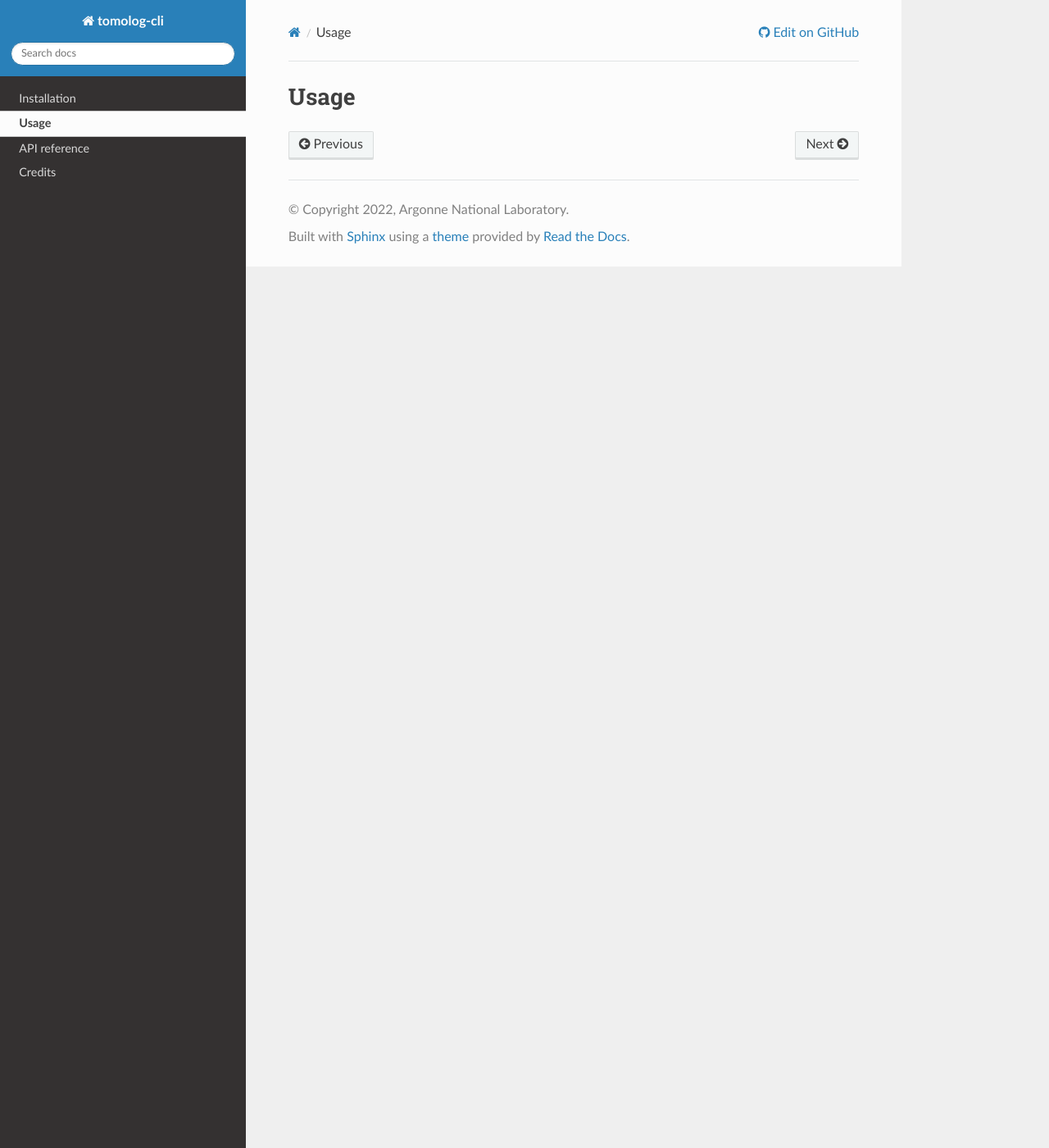
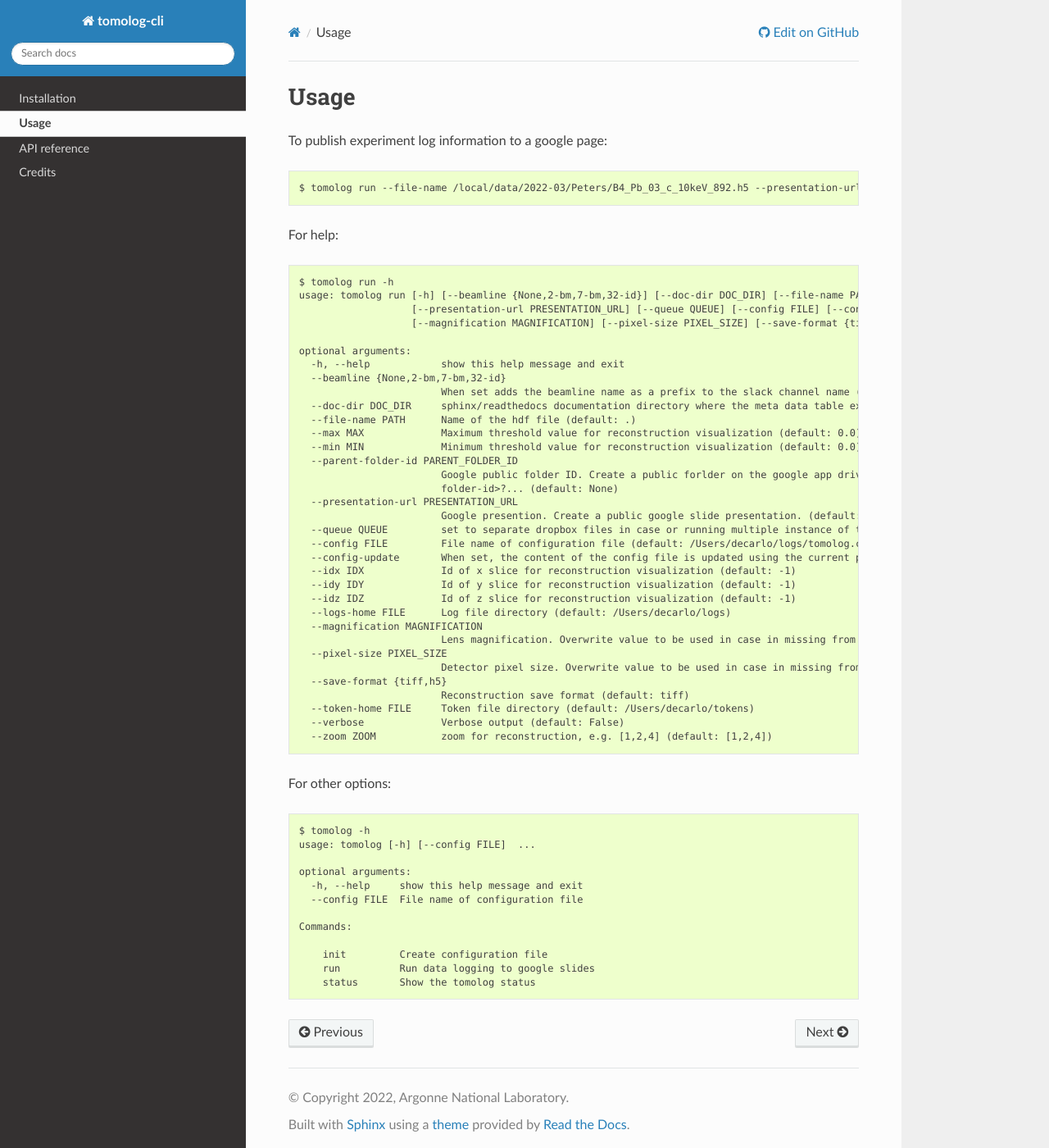
Before and after one commit to xray-imaging/tomolog-cli, a Sphinx documentation site: the page built from docs/source/usage.rst, in a window 1280 px wide and 1400 px high. Shown: the whole window at 82% size. Built offline with Sphinx 7.4.7 and the Read the Docs theme 3.1.0, drawn with Linux system fonts in a browser that asks for light colours.

Commit message:
doc update to remove dropbox

```diff
--- a/docs/source/install.rst
+++ b/docs/source/install.rst
@@ -14,7 +14,7 @@ and::
 
 then install all `requirements <https://github.com/xray-imaging/mosaic/blob/main/requirements.txt>`_ with::
 
-    (tomolog)$ conda install  -c conda-forge python=3.9 dropbox google-api-python-client matplotlib dxchange dxfile python-dotenv matplotlib-scalebar
+    (tomolog)$ conda install  -c conda-forge python=3.9 google-api-python-client matplotlib dxchange dxfile python-dotenv matplotlib-scalebar
 
 
 install meta
--- a/docs/source/usage.rst
+++ b/docs/source/usage.rst
@@ -1,3 +1,60 @@
 =====
 Usage
 =====
+
+To publish experiment log information to a google page::
+
+   $ tomolog run --file-name /local/data/2022-03/Peters/B4_Pb_03_c_10keV_892.h5 --presentation-url https://docs.google.com/presentation/d/128c8JYiJ5EjbQhAtegYYetwDUVZILQjZ5fUIoWuR_aI/edit#slide=id.p
+
+
+For help::
+
+   $ tomolog run -h
+   usage: tomolog run [-h] [--beamline {None,2-bm,7-bm,32-id}] [--doc-dir DOC_DIR] [--file-name PATH] [--max MAX] [--min MIN] [--parent-folder-id PARENT_FOLDER_ID]
+                      [--presentation-url PRESENTATION_URL] [--queue QUEUE] [--config FILE] [--config-update] [--idx IDX] [--idy IDY] [--idz IDZ] [--logs-home FILE]
+                      [--magnification MAGNIFICATION] [--pixel-size PIXEL_SIZE] [--save-format {tiff,h5}] [--token-home FILE] [--verbose] [--zoom ZOOM]
+
+   optional arguments:
+     -h, --help            show this help message and exit
+     --beamline {None,2-bm,7-bm,32-id}
+                           When set adds the beamline name as a prefix to the slack channel name (default: None)
+     --doc-dir DOC_DIR     sphinx/readthedocs documentation directory where the meta data table extracted from the hdf5 file should be saved, e.g. docs/source/... (default: .)
+     --file-name PATH      Name of the hdf file (default: .)
+     --max MAX             Maximum threshold value for reconstruction visualization (default: 0.0)
+     --min MIN             Minimum threshold value for reconstruction visualization (default: 0.0)
+     --parent-folder-id PARENT_FOLDER_ID
+                           Google public folder ID. Create a public forlder on the google app drive and extract it from the share link: https://drive.google.com/drive/folders/<parent-
+                           folder-id>?... (default: None)
+     --presentation-url PRESENTATION_URL
+                           Google presention. Create a public google slide presentation. (default: None)
+     --queue QUEUE         set to separate dropbox files in case or running multiple instance of tomolog-cli (default: 0)
+     --config FILE         File name of configuration file (default: /Users/decarlo/logs/tomolog.conf)
+     --config-update       When set, the content of the config file is updated using the current params values (default: False)
+     --idx IDX             Id of x slice for reconstruction visualization (default: -1)
+     --idy IDY             Id of y slice for reconstruction visualization (default: -1)
+     --idz IDZ             Id of z slice for reconstruction visualization (default: -1)
+     --logs-home FILE      Log file directory (default: /Users/decarlo/logs)
+     --magnification MAGNIFICATION
+                           Lens magnification. Overwrite value to be used in case in missing from the hdf file (default: -1)
+     --pixel-size PIXEL_SIZE
+                           Detector pixel size. Overwrite value to be used in case in missing from the hdf file (default: -1)
+     --save-format {tiff,h5}
+                           Reconstruction save format (default: tiff)
+     --token-home FILE     Token file directory (default: /Users/decarlo/tokens)
+     --verbose             Verbose output (default: False)
+     --zoom ZOOM           zoom for reconstruction, e.g. [1,2,4] (default: [1,2,4])
+
+For other options::
+
+   $ tomolog -h
+   usage: tomolog [-h] [--config FILE]  ...
+
+   optional arguments:
+     -h, --help     show this help message and exit
+     --config FILE  File name of configuration file
+
+   Commands:
+
+       init         Create configuration file
+       run          Run data logging to google slides
+       status       Show the tomolog status
```
